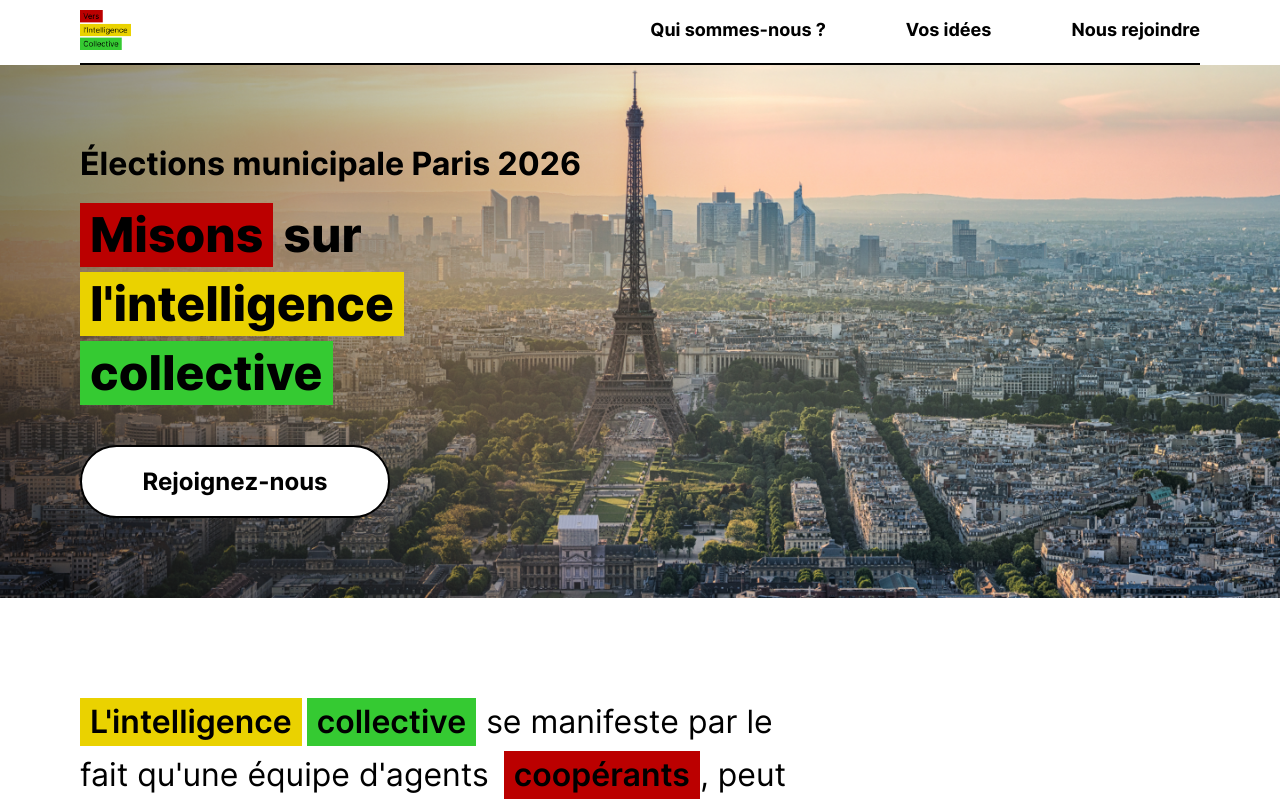
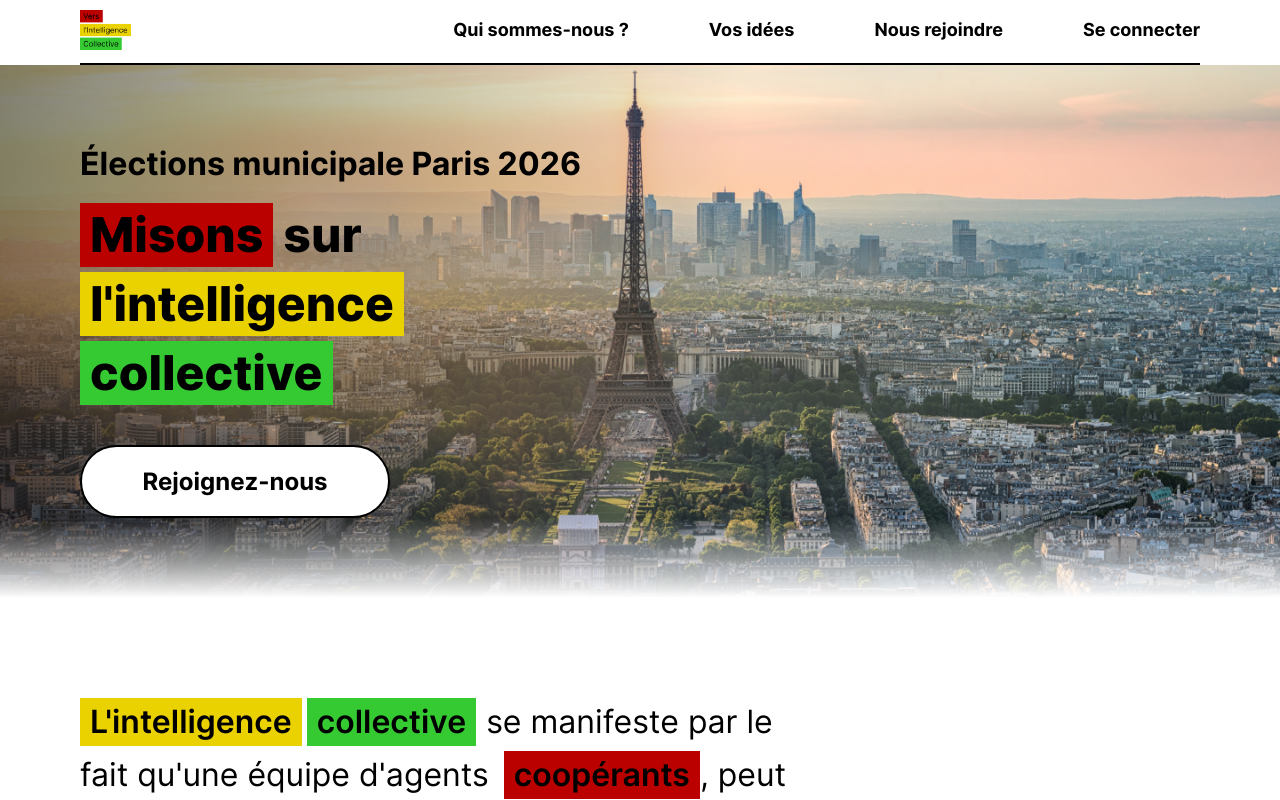
Before and after one commit to bdulong/VIC, a React (Create React App) app: page / in a window 1280 px wide. Shown: the top 800 px of the page. Built offline with nearby package versions, Linux system fonts and the light colour scheme.

Commit message:
ajout connect

```diff
--- a/src/App.jsx
+++ b/src/App.jsx
@@ -5,6 +5,7 @@ import './App.css';
 import LandingPage from "./components/landing/landing.jsx";
 import IdeasPage from "./components/ideas/ideas.jsx";
 import JoinPage from "./components/join/join.jsx";
+import ConnectPage from "./components/connect/connect.jsx";
 
 function App() {
   return (
@@ -13,6 +14,7 @@ function App() {
         <Route path="/" element={<LandingPage/>} />
         <Route path="/vos-idees" element={<IdeasPage/>} />
         <Route path="/nous-rejoindre" element={<JoinPage/>} />
+        <Route path="/se-connecter" element={<ConnectPage/>} />
       </Routes>
     </BrowserRouter>
   );
--- a/src/components/assets/header/header.jsx
+++ b/src/components/assets/header/header.jsx
@@ -13,6 +13,7 @@ const Header = () => {
                     <ul><HashLink smooth to='/#qui-sommes-nous'>Qui sommes-nous ?</HashLink></ul>
                     <Link to="/vos-idees"><ul>Vos idées</ul></Link>
                     <Link to="/nous-rejoindre"><ul>Nous rejoindre</ul></Link>
+                    <Link to="/se-connecter"><ul>Se connecter</ul></Link>
                     </div>
                 </div>
                 <hr />
--- /dev/null
+++ b/src/components/connect/connect.css
@@ -0,0 +1,24 @@
+@media (min-width: 1000px) {
+    .title-content {
+        display: flex;
+        flex-direction: row;
+        margin: 106px 80px 20px 80px;
+        align-items: center;
+        gap: 20px;
+    }
+
+    .title-text-illustration {
+        display: flex;
+        flex-direction: row;
+        align-items: center;
+        gap: 10px;
+    }
+
+    .title-content p {
+        margin: 10px 0 0 0;
+    }
+}
+
+@media (max-width: 980px) {
+    /* Faire */
+}
--- /dev/null
+++ b/src/components/connect/connect.jsx
@@ -0,0 +1,22 @@
+import React from 'react';
+import './connect.css';
+import Header from "../assets/header/header.jsx";
+
+function ConnectPage() {
+    return (
+        <div>
+            <Header />
+            <div className='title-container'>
+                <div className='title-content'>
+                    <div className='title-text-illustration'>
+                        <img src='/icons/yellow-star-44-70.svg' alt="Ronds jaune décoratif"/>
+                        <h1>Se connecter</h1>
+                    </div>
+                    <p>Pour trouver une nouvelle voie, ou des gens d’opinions différentes</p>
+                </div>
+            </div>
+        </div>
+    );
+}
+
+export default ConnectPage;
--- a/src/components/join/join.css
+++ b/src/components/join/join.css
@@ -1,3 +1,4 @@
+@media (min-width: 1000px) {
     .title-content {
         display: flex;
         flex-direction: row;
@@ -16,3 +17,8 @@
     .title-content p {
         margin: 10px 0 0 0;
     }
+}
+
+@media (max-width: 980px) {
+    /* Faire */
+}
--- a/src/components/landing/landing.css
+++ b/src/components/landing/landing.css
@@ -1,4 +1,6 @@
+@media (min-width: 1000px) {
     .hero-banner {
+        position: relative;
         height: 100%;
         background-image: url('../../../public/images/hero-banner-picture.png');
         background-size: cover;
@@ -8,6 +10,18 @@
         justify-content: flex-start;
         padding: 0 80px;
         margin: 64.5px 0 0 0;
+        overflow: hidden;
+    }
+
+    .hero-banner::after {
+        content: ''; /* Vide pour apparaitre */
+        position: absolute;
+        bottom: 0;
+        left: 0;
+        right: 0;
+        height: 15%;
+        background: linear-gradient(to top, rgba(255,255,255,1), rgba(255,255,255,0));
+        pointer-events: none; /* Permet aux clics de passer à travers ? */
     }
 
     .hero-text {
@@ -126,6 +140,11 @@
     .text-action-container {
         display: flex;
         flex-direction: column;
-    margin: 0 0 104px 80px;
+        margin: 0 80px 104px 80px;
         gap: 20px;
     }
+}
+
+@media (max-width: 980px) {
+    /* Faire */
+}
```
Lines whose indentation alone changed are shown as unchanged.
